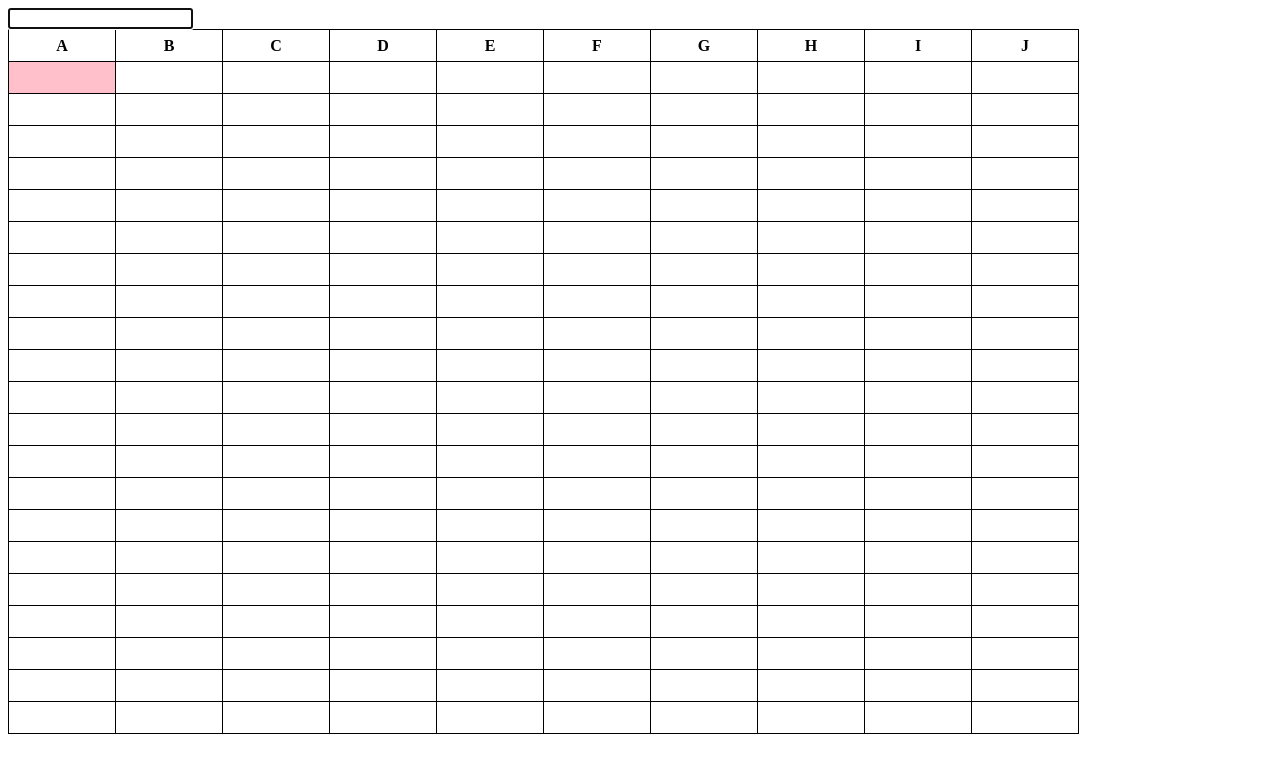
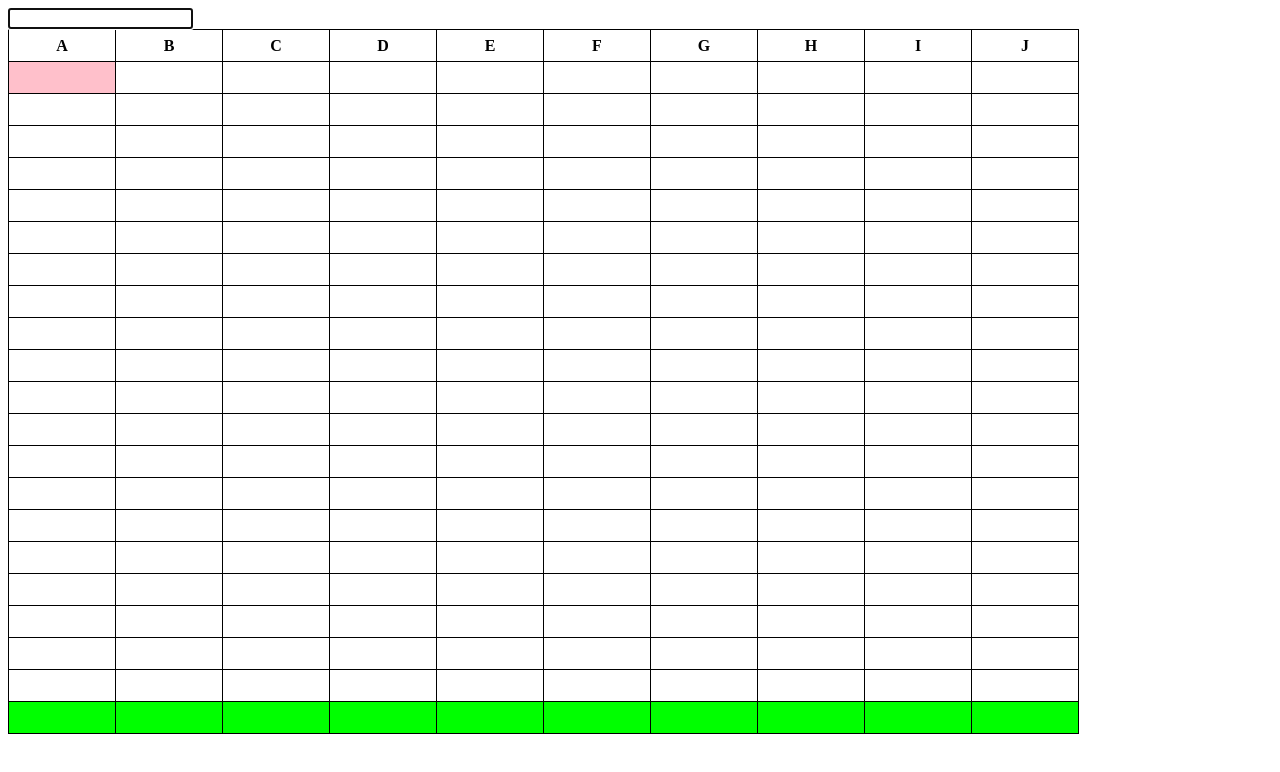
Before and after one commit to PaulyDock/xcellent-microspreadsheet, a website: page public/index.html in a window 1280 px wide. Drawn offline with Linux system fonts and the light colour scheme.

Commit message:
add sum row styling

```diff
--- a/public/css/styles.css
+++ b/public/css/styles.css
@@ -13,3 +13,7 @@ td {
 .current-cell {
   background-color: pink;
 }
+
+.sum-row {
+  background-color: lime;
+}
```
